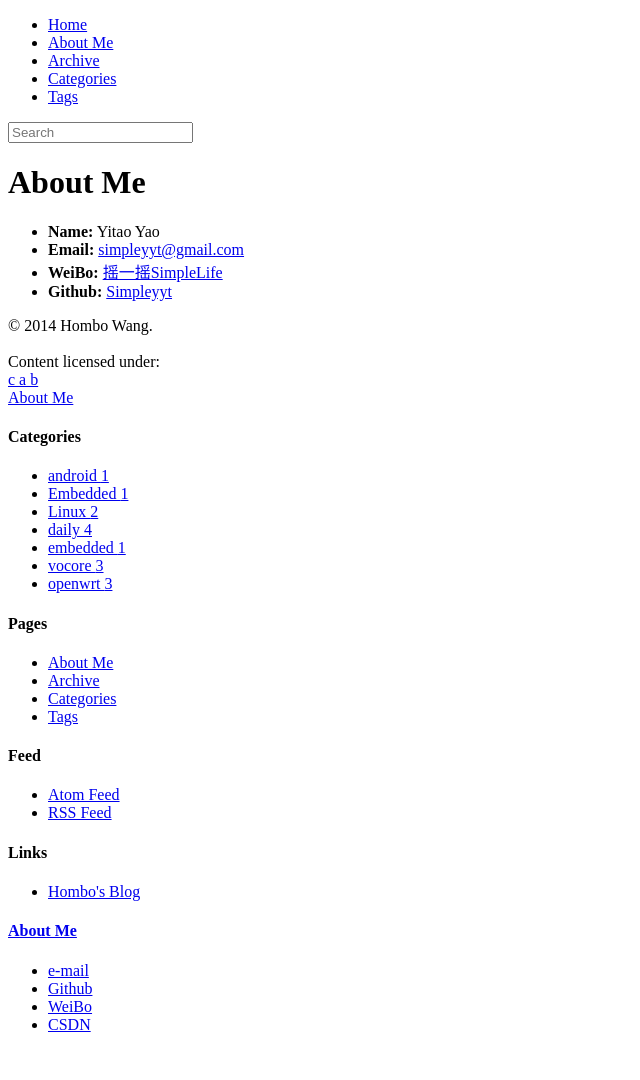
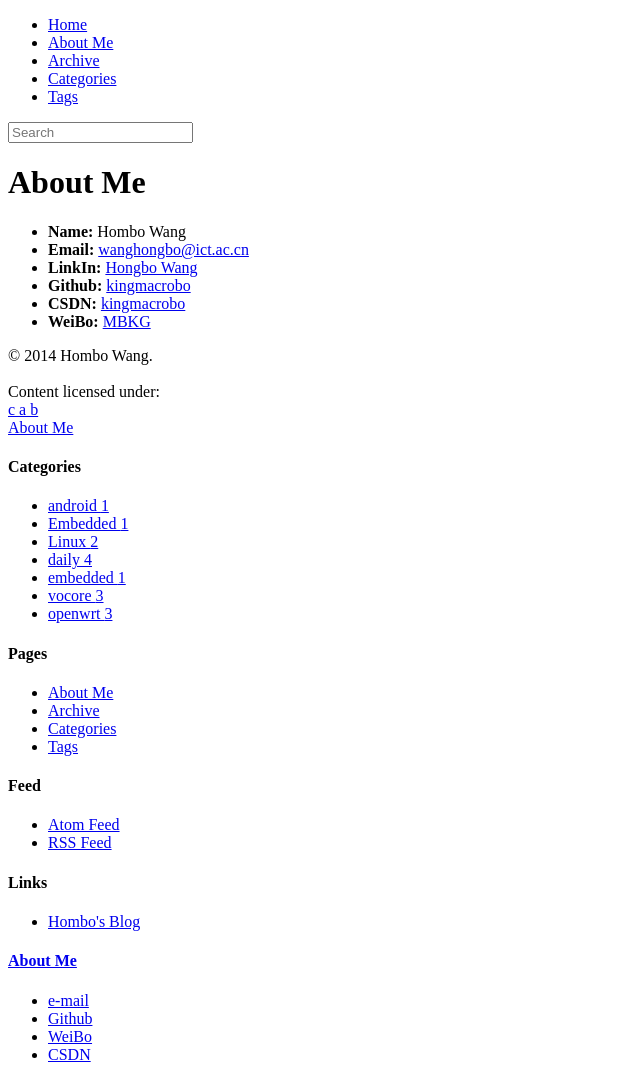
Before and after one commit to kingmacrobo/kingmacrobo.github.com, a Jekyll site: the page built from about.md, in a window 1280 px wide. Shown: the whole page, without its empty margins (0-640 px from the left). Built offline with Jekyll 4.4.1, drawn with Linux system fonts in a browser that asks for light colours; nearby versions of some CDN libraries; library files that are not in the unit come from our copies; before the commit the page ends 1050 px from its top, so only the background shows below that.

Commit message:
add about

```diff
--- a/about.md
+++ b/about.md
@@ -4,7 +4,9 @@ title: About Me
 header: About Me
 group: navigation
 ---
- * **Name:** Yitao Yao
- * **Email:** [simpleyyt@gmail.com](mailto:simpleyyt@gmail.com)
- * **WeiBo:** [摇一摇SimpleLife](http://www.weibo.com/u/1836017133)
- * **Github:** [Simpleyyt](https://github.com/Simpleyyt)
+ * **Name:** Hombo Wang
+ * **Email:** [wanghongbo@ict.ac.cn](mailto:wanghongbo@ict.ac.cn)
+ * **LinkIn:** [Hongbo Wang](cn.linkedin.com/pub/hongbo-wang/70/4b0/921/)
+ * **Github:** [kingmacrobo](https://github.com/kingmacrobo)
+ * **CSDN:** [kingmacrobo](http://blog.csdn.net/u013101828)
+ * **WeiBo:** [MBKG](http://www.weibo.com/mbkg)
```
